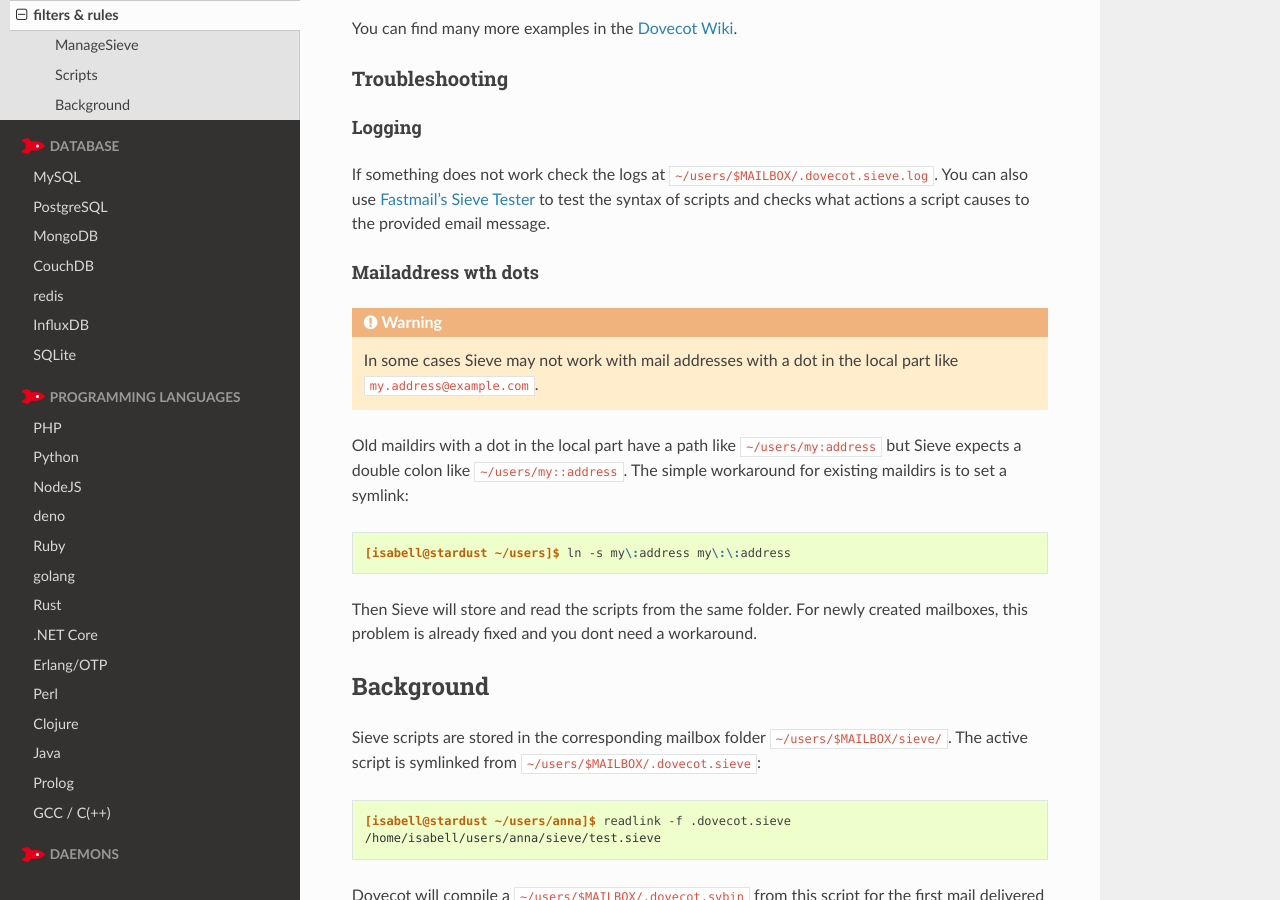
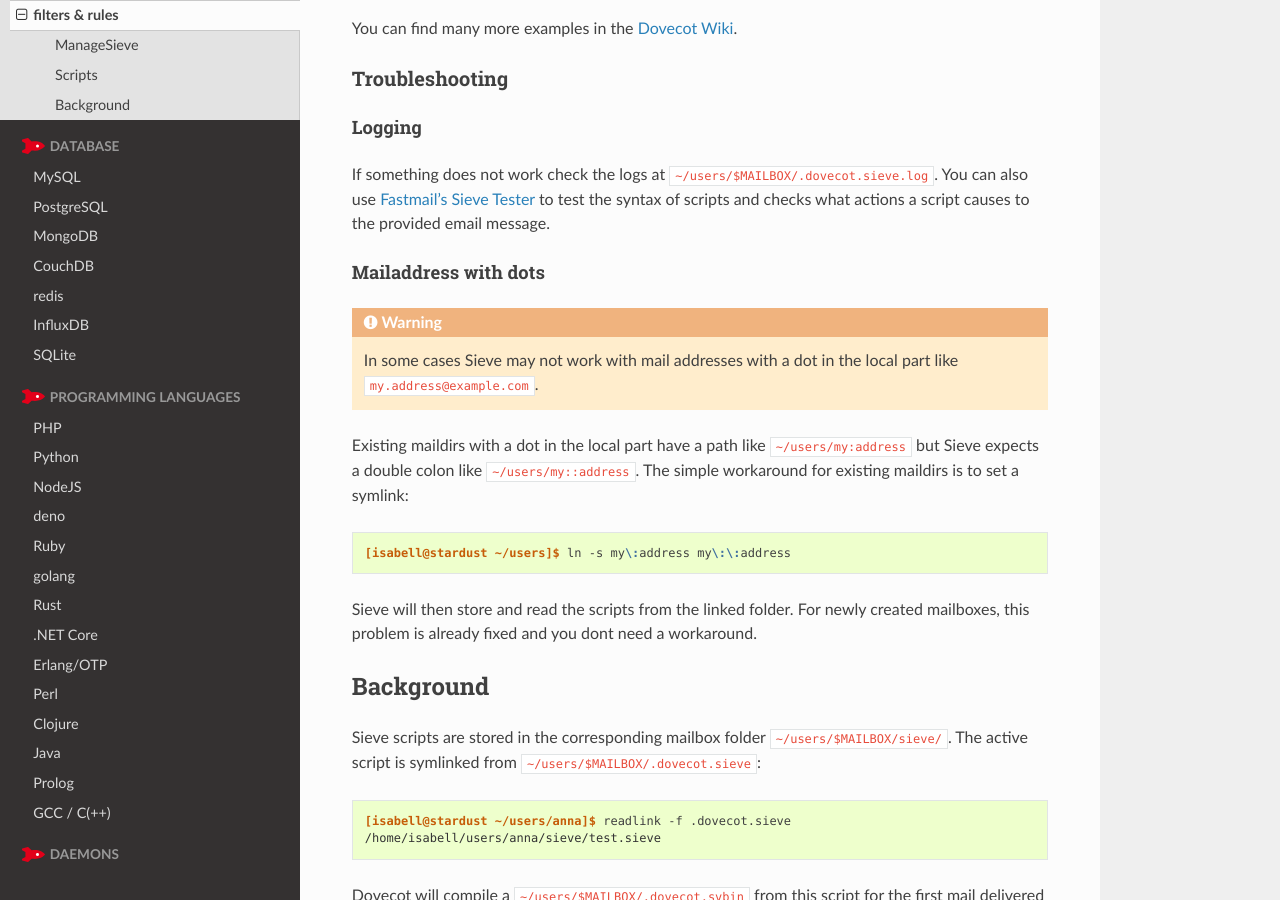
Before and after one commit to Uberspace/manual, a Sphinx documentation site: the page built from source/mail-filters.rst, in a window 1280 px wide and 900 px high, scrolled down 2184 px. Built offline with Sphinx 7.4.7 and the Read the Docs theme 2.0.0, drawn with Linux system fonts in a browser that asks for light colours.

Commit message:
typo, formatting

```diff
--- a/source/mail-filters.rst
+++ b/source/mail-filters.rst
@@ -109,19 +109,18 @@
 
 If something does not work check the logs at ``~/users/$MAILBOX/.dovecot.sieve.log``. You can also use `Fastmail's Sieve Tester <https://app.fastmail.com/sievetester>`_ to test the syntax of scripts and checks what actions a script causes to the provided email message.
 
-Mailaddress wth dots
---------------------
+Mailaddress with dots
+---------------------
 
 .. warning:: In some cases Sieve may not work with mail addresses with a dot in the local part like ``my.address@example.com``.
 
-Old maildirs with a dot in the local part have a path like ``~/users/my:address`` but Sieve expects a double colon like ``~/users/my::address``. The simple workaround
-for existing maildirs is to set a symlink:
+Existing maildirs with a dot in the local part have a path like ``~/users/my:address`` but Sieve expects a double colon like ``~/users/my::address``. The simple workaround for existing maildirs is to set a symlink:
 
 .. code-block:: console
 
   [isabell@stardust ~/users]$ ln -s my\:address my\:\:address
 
-Then Sieve will store and read the scripts from the same folder. For newly created mailboxes, this problem is already fixed and you dont need a workaround.
+Sieve will then store and read the scripts from the linked folder. For newly created mailboxes, this problem is already fixed and you dont need a workaround.
 
 Background
 ##########
```
